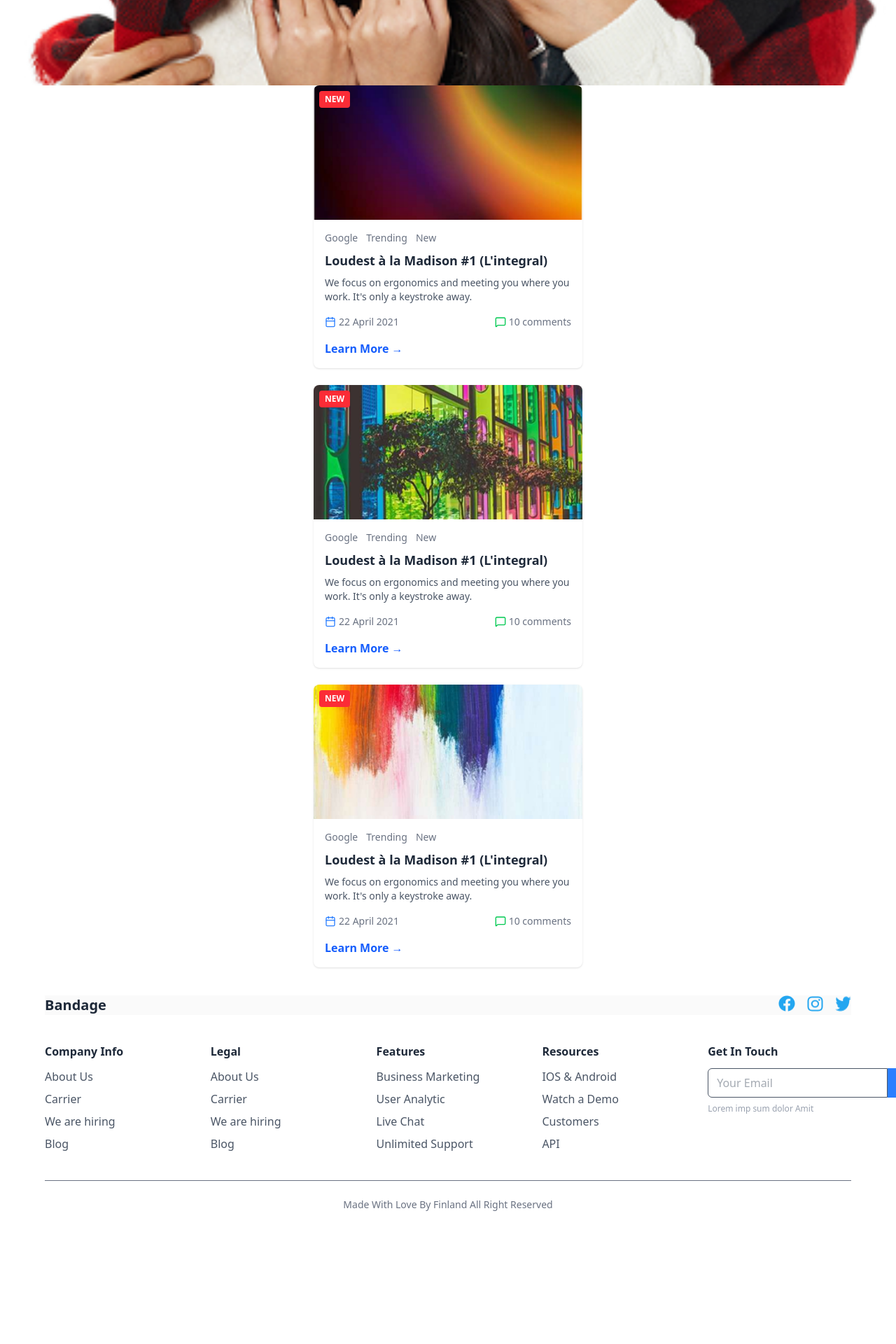
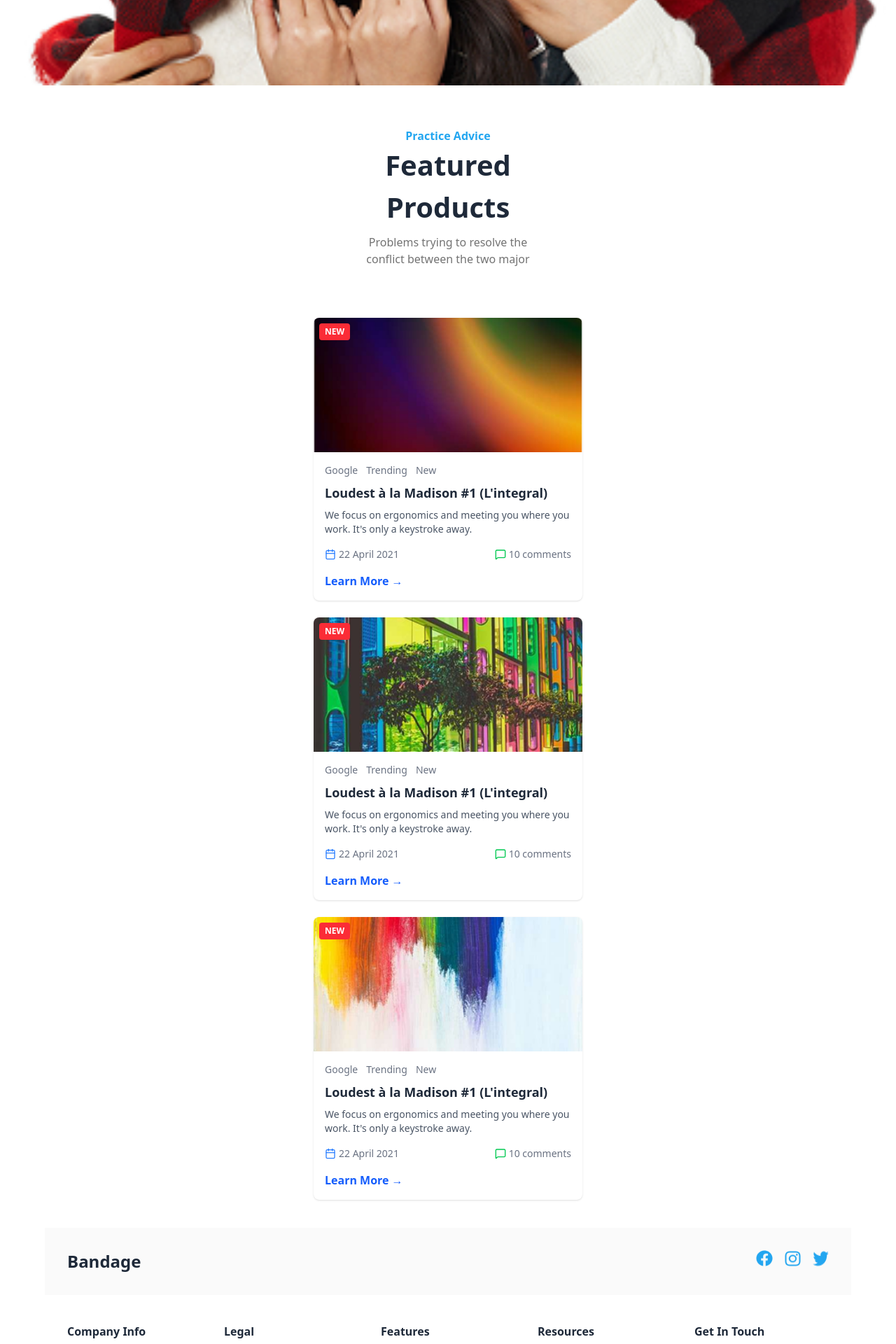
Before and after one commit to osmanyilmz/E-Commerce-project, a React (Vite) app: page / in a window 1280 px wide. Shown: the part 7540-9460 px from the top of the page at 70% size. Before the commit the page ends 9311 px from the top, so only its background shows below. Built offline with nearby package versions, Linux system fonts and the light colour scheme.

Commit message:
Added content to ContentCard
some content was missing in the contentCard and changed some styles

```diff
--- a/src/components/ContentCard.jsx
+++ b/src/components/ContentCard.jsx
@@ -63,8 +63,22 @@ export default function ContentCard({
 
   if (slides && slides.length > 0) {
     return (
-      <div className="flex flex-col items-center gap-6 px-6 md:px-12 lg:px-20">
-        {slides.map(renderCard)}
+      <div className="flex flex-col items-center gap-8 px-6 md:px-12 lg:px-20">
+        <div className="text-center max-w-lg">
+          <p className="text-[#23A6F0] font-semibold">Practice Advice</p>
+          <h2 className="text-[40px] font-bold text-gray-800">
+            Featured <br />
+            Products
+          </h2>
+          <p className="text-[#737373] mt-2 text-m font-[500] mb-10">
+            Problems trying to resolve the
+            <br /> conflict between the two major
+          </p>
+        </div>
+
+        <div className="flex flex-col items-center gap-6 px-6 md:px-12 lg:px-20">
+          {slides.map(renderCard)}
+        </div>
       </div>
     );
   }
--- a/src/components/Slider.jsx
+++ b/src/components/Slider.jsx
@@ -119,7 +119,7 @@ export default function Slider({ slides, variant = "default" }) {
           <img
             src={slides[current].image}
             alt={slides[current].title}
-            className="w-full h-[500px] object-cover"
+            className="w-full h-[500px] object-cover mb-15"
           />
         </div>
       ) : (
--- a/src/layout/Footer.jsx
+++ b/src/layout/Footer.jsx
@@ -1,9 +1,9 @@
 export default function Footer() {
   return (
-    <footer className="bg-white text-gray-600 px-6 py-10">
+    <footer className="bg-white text-gray-600 py-10">
       <div className="max-w-6xl mx-auto ">
-        <div className="flex flex-col items-center md:flex-row md:justify-between bg-[#fafafa] items-start">
-          <div className="font-bold text-xl text-gray-800">Bandage</div>
+        <div className="flex flex-col items-center md:flex-row md:justify-between bg-[#fafafa] items-start p-8">
+          <div className="font-bold text-2xl text-gray-800">Bandage</div>
           <div className="flex items-center space-x-4 mt-4 md:mt-0">
             <img
               src="/images/icons/footer/facebook.png"
@@ -23,7 +23,7 @@ export default function Footer() {
           </div>
         </div>
 
-        <div className="grid grid-cols-1 gap-8 mt-10 md:grid-cols-5 ">
+        <div className="grid grid-cols-1 gap-8 mt-10 md:grid-cols-5 px-8">
           <div>
             <h3 className="font-semibold text-gray-800 mb-3">Company Info</h3>
             <ul className="space-y-2">
```
